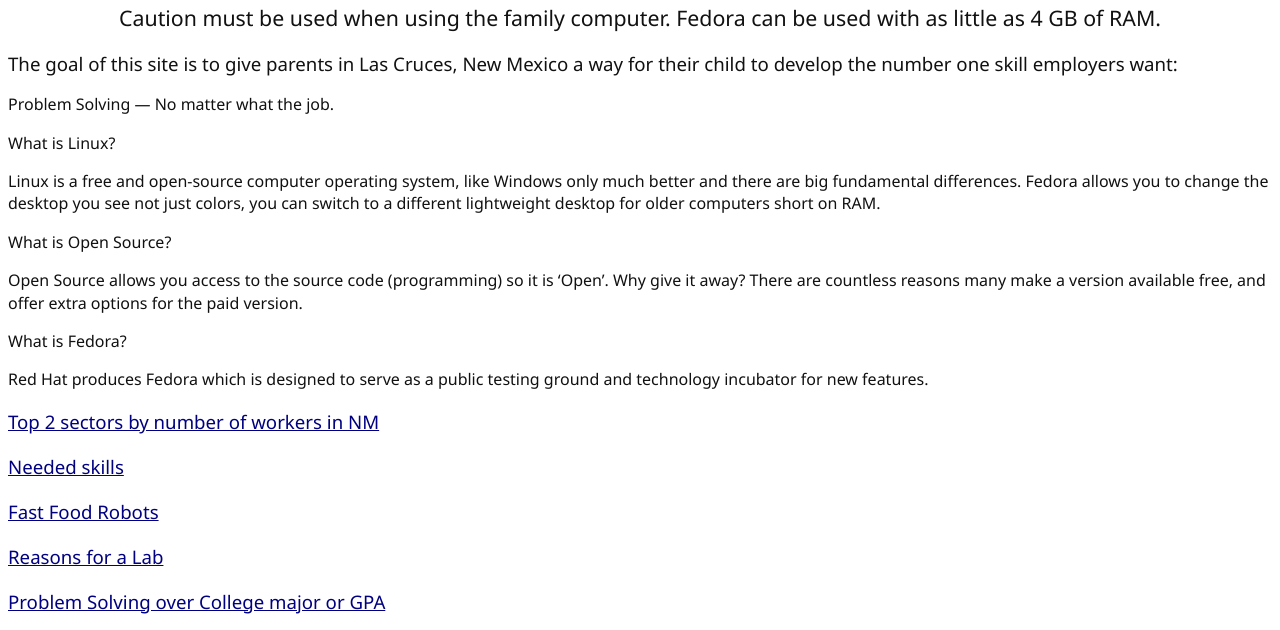
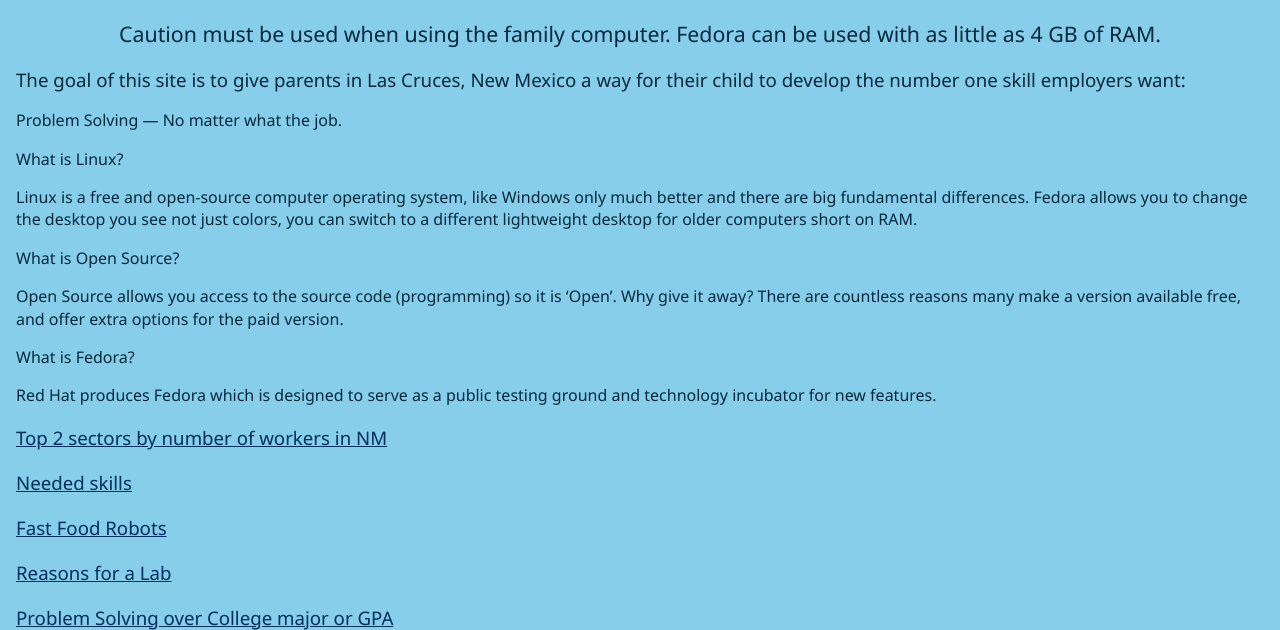
Before and after one commit to TimothyPayne/fedoralinuxlab, a plain HTML site: page index.html in a window 1280 px wide. Shown: the part 175-805 px from the top of the page. Drawn offline with Linux system fonts and the light colour scheme.

Commit message:
Add bright sky-blue background and adjust text/link colors for contrast

```diff
--- a/styles.css
+++ b/styles.css
@@ -2,12 +2,12 @@
 
 @page { size: 8.5in 11in; margin-left: 0.79in; margin-right: 0.39in; margin-top: 0.39in; margin-bottom: 0.39in }
 
-body { font-family: "Segoe UI", Roboto, "Helvetica Neue", Arial, sans-serif; color: #111; }
+body { font-family: "Segoe UI", Roboto, "Helvetica Neue", Arial, sans-serif; color: #06283D; background-color: #87CEEB; margin: 0; padding: 1rem; }
 
 p { background: transparent; margin-bottom: 0.6em; line-height: 1.4; }
 
-a:link { color: #000080; text-decoration: underline }
-a:visited { color: #800000; text-decoration: underline }
+a:link { color: #002E5D; text-decoration: underline }
+a:visited { color: #003f6b; text-decoration: underline }
 
 /* Layout classes replacing legacy <font> tags */
 .title { font-size: 24pt; text-align: center; margin: 0.5em 0; }
```
